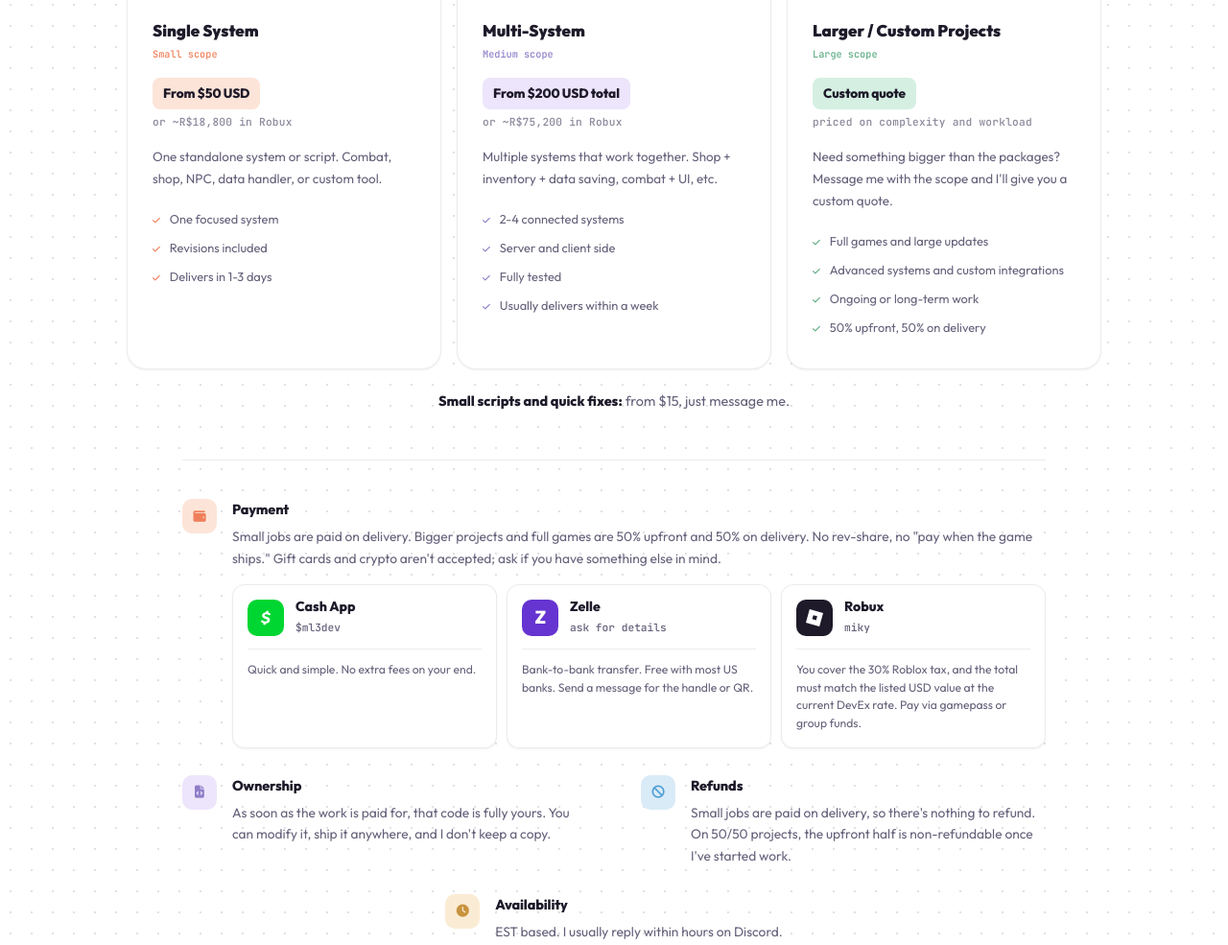
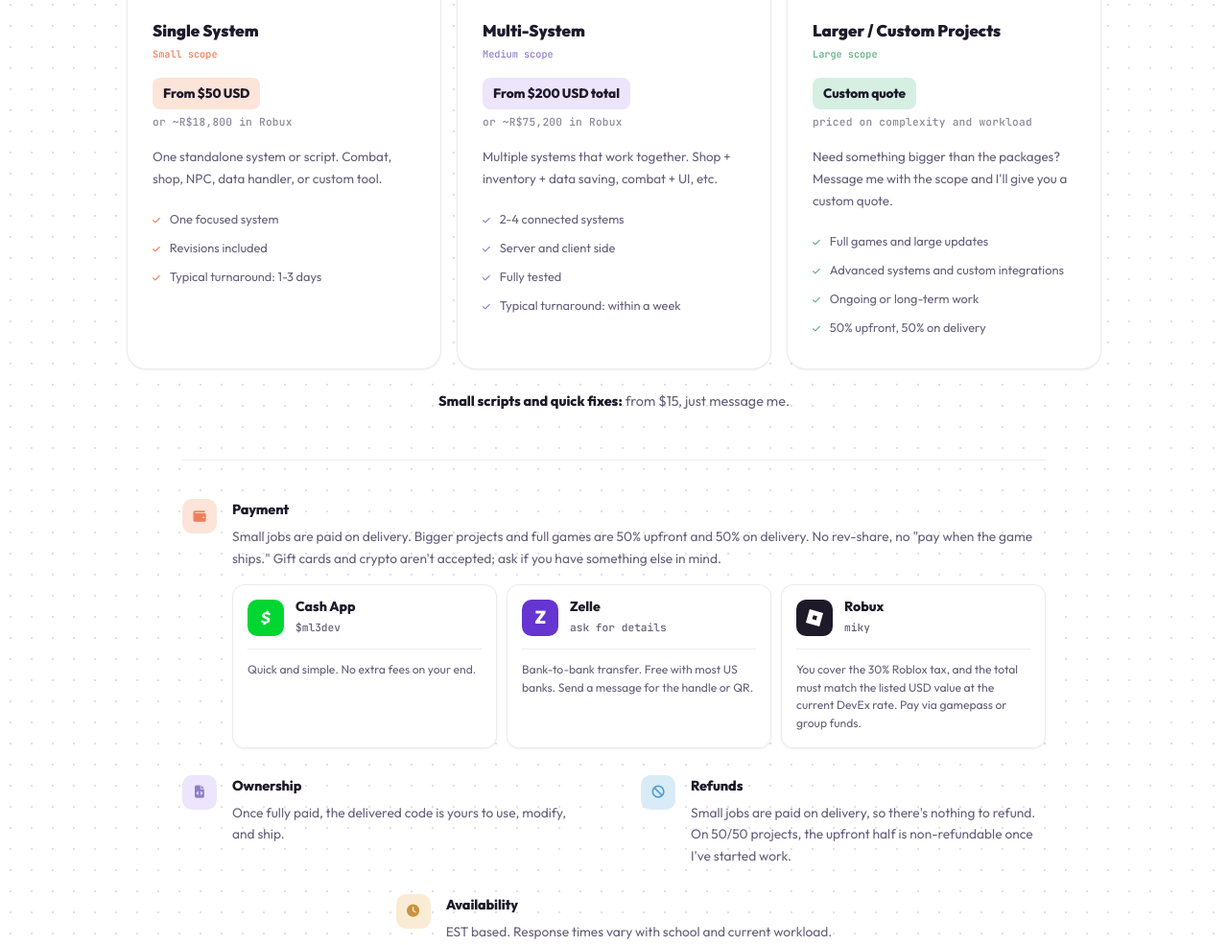
Before and after one commit to ml3dev/mikys-portfolio, a plain HTML site: page index.html in a window 1280 px wide. Shown: the part 4384-5369 px from the top of the page at 96% size. Drawn offline with nearby package versions, Linux system fonts and the light colour scheme; no server answers.

Commit message:
Soften delivery, availability and ownership wording

```diff
--- a/index.html
+++ b/index.html
@@ -1219,7 +1219,7 @@ return Cooldown
         <ul class="tier__list">
           <li>One focused system</li>
           <li>Revisions included</li>
-          <li>Delivers in 1-3 days</li>
+          <li>Typical turnaround: 1-3 days</li>
         </ul>
       </div>
       <div class="tier rv">
@@ -1233,7 +1233,7 @@ return Cooldown
           <li>2-4 connected systems</li>
           <li>Server and client side</li>
           <li>Fully tested</li>
-          <li>Usually delivers within a week</li>
+          <li>Typical turnaround: within a week</li>
         </ul>
       </div>
       <div class="tier rv">
@@ -1296,7 +1296,7 @@ return Cooldown
         <div class="comm-info__ico"><i class="fa-solid fa-file-code"></i></div>
         <div>
           <div class="comm-info__label">Ownership</div>
-          <p class="comm-info__text">As soon as the work is paid for, that code is fully yours. You can modify it, ship it anywhere, and I don't keep a copy.</p>
+          <p class="comm-info__text">Once fully paid, the delivered code is yours to use, modify, and ship.</p>
         </div>
       </div>
       <div class="comm-info__row">
@@ -1310,7 +1310,7 @@ return Cooldown
         <div class="comm-info__ico"><i class="fa-solid fa-clock"></i></div>
         <div>
           <div class="comm-info__label">Availability</div>
-          <p class="comm-info__text">EST based. I usually reply within hours on Discord.</p>
+          <p class="comm-info__text">EST based. Response times vary with school and current workload.</p>
         </div>
       </div>
     </div>
```
